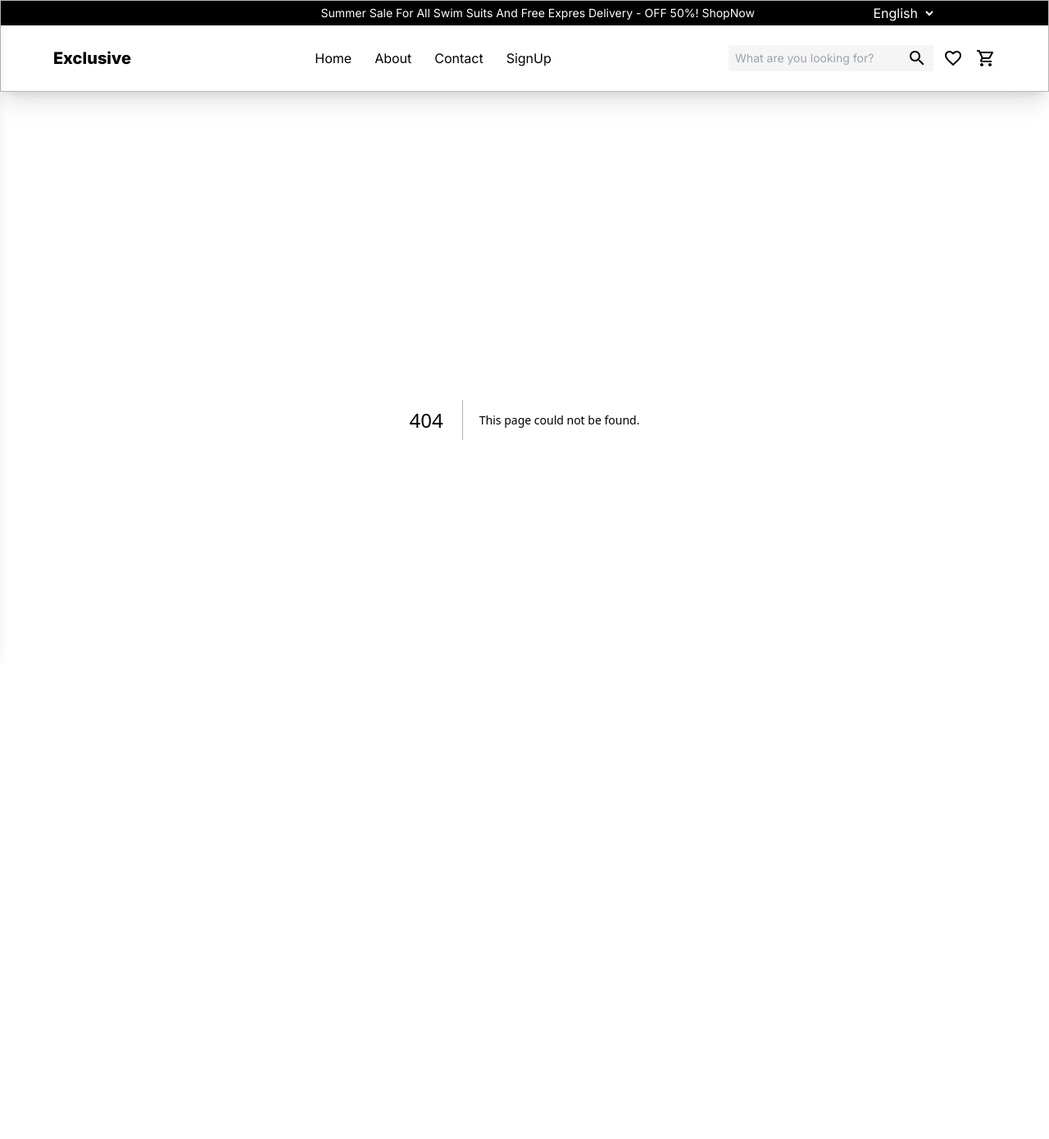
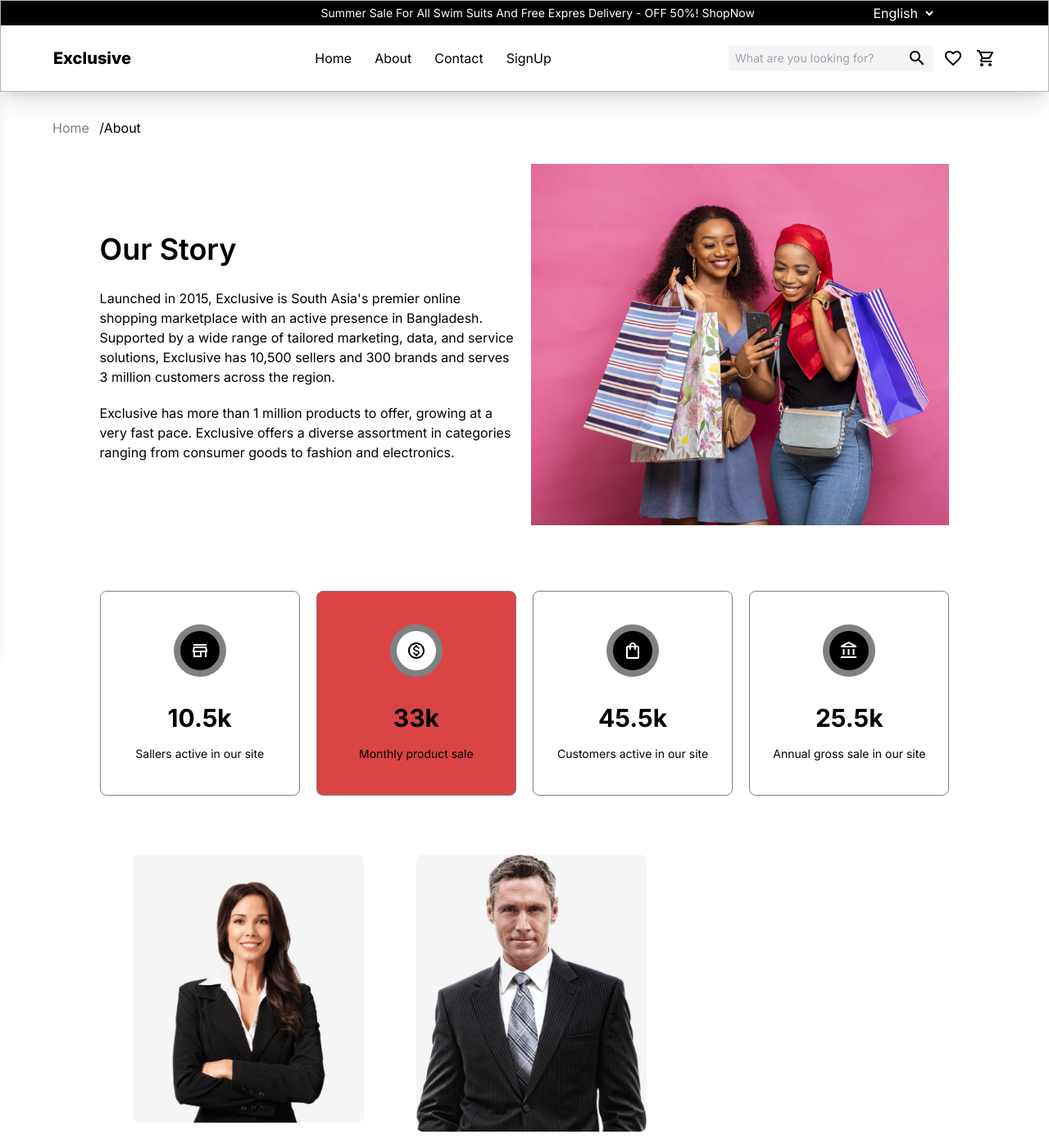
Before and after one commit to EasyCode01/e-shop, a Next.js app: page /about in a window 1280 px wide. Before the commit this address had no page. Shown: the top 1390 px of the page at 82% size. Before the commit the page ends 912 px from the top, so only its background shows below. Built offline with nearby package versions, Linux system fonts and the light colour scheme.

Commit message:
completed about page

```diff
--- /dev/null
+++ b/app/about/page.jsx
@@ -0,0 +1,59 @@
+"use client";
+import { usePathname } from "next/navigation";
+import AnalyticCard from "../components/about/AnalyticCard";
+import FounderCard from "../components/about/FounderCard";
+import FastDelivery from "../sections/home/FastDelivery";
+
+export default function About() {
+  const pathname = usePathname();
+
+  return (
+    <main className="container pt-8">
+      <nav className="capitalize">
+        <span className="text-deep-gray mr-2">Home </span>
+        {pathname}
+      </nav>
+
+      <div className="container py-8 flex flex-col gap-10">
+        <div className="flex flex-col-reverse md:flex-row items-center">
+          <div className="md:flex-1 flex flex-col gap-5 pr-4">
+            <h1 className="text-4xl font-semibold py-2">Our Story</h1>
+            <p>
+              Launched in 2015, Exclusive is South Asia's premier online
+              shopping marketplace with an active presence in Bangladesh.
+              Supported by a wide range of tailored marketing, data, and service
+              solutions, Exclusive has 10,500 sellers and 300 brands and serves
+              3 million customers across the region.
+            </p>
+            <p>
+              Exclusive has more than 1 million products to offer, growing at a
+              very fast pace. Exclusive offers a diverse assortment in
+              categories ranging from consumer goods to fashion and electronics.
+            </p>
+          </div>
+          <div className="md:flex-1">
+            <img
+              src="images/two-african-ladies.png"
+              alt="about image"
+              className="w-full"
+            />
+          </div>
+        </div>
+
+        <div className="flex flex-col gap-10 py-10">
+          <div className="grid grid-cols-1 md:grid-cols-2 lg:grid-cols-4 gap-5">
+            <AnalyticCard />
+          </div>
+          <div className="flex gap-5 flex-col">
+            <div className="flex overflow-x-hidden w-full ">
+              <FounderCard />
+            </div>
+            <div className="pt-12">
+              <FastDelivery />
+            </div>
+          </div>
+        </div>
+      </div>
+    </main>
+  );
+}
--- /dev/null
+++ b/app/components/about/AnalyticCard.jsx
@@ -0,0 +1,28 @@
+import { analytics } from "@/app/constant/data";
+
+export default function AnalyticCard() {
+  return (
+    <>
+      {analytics.map((item, index) => (
+        <div
+          className={`analytics p-4 rounded-lg text-center ${
+            index === 1 ? "bg-red" : ""
+          }`}
+          key={index}
+        >
+          <div className="rounded-full w-16 h-16 flex items-center justify-center bg-deep-gray mx-auto mb-4">
+            <div
+              className={`${
+                index === 1 ? "bg-white text-black" : "bg-black text-white"
+              } rounded-full w-12 h-12 flex items-center justify-center`}
+            >
+              {item.icon}
+            </div>
+          </div>
+          <p className="text-3xl font-bold">{item.number}</p>
+          <small className="text-sm">{item.title}</small>
+        </div>
+      ))}
+    </>
+  );
+}
--- /dev/null
+++ b/app/components/about/FounderCard.jsx
@@ -0,0 +1,56 @@
+"use client";
+import { useEffect, useState } from "react";
+import { founders } from "@/app/constant/data";
+
+export default function FounderCard() {
+  const [currentIndex, setCurrentIndex] = useState(0);
+  const numVisibleCards = 3;
+
+  const nextSlide = () => {
+    setCurrentIndex((currentIndex + 1) % founders.length);
+  };
+
+  useEffect(() => {
+    const intervalId = setInterval(nextSlide, 5000);
+    return () => clearInterval(intervalId);
+  }, [currentIndex]);
+
+  return (
+    <div className="overflow-hidden">
+      <div
+        className="flex transition-transform duration-1000 ease-in-out"
+        style={{
+          width: `${founders.length * (100 / numVisibleCards)}%`,
+          transform: `translateX(-${
+            (currentIndex % founders.length) * (100 / numVisibleCards)
+          }%)`,
+        }}
+      >
+        {founders.map((founder, index) => (
+          <div
+            key={index}
+            className="flex flex-col bg-gray-200 rounded-lg p-4 m-4 gap-4"
+            style={{ width: `${100 / numVisibleCards}%` }}
+          >
+            <div className="bg-gray rounded-lg overflow-hidden">
+              <img
+                src={founder.image}
+                alt={founder.name}
+                className="w-full h-auto object-cover"
+              />
+            </div>
+            <div className="flex flex-col gap-2">
+              <h1 className="text-2xl font-medium">{founder.name}</h1>
+              <small>{founder.role}</small>
+              <ul className="flex gap-4">
+                {founder.icons.map((icon, idx) => (
+                  <li key={idx}>{icon}</li>
+                ))}
+              </ul>
+            </div>
+          </div>
+        ))}
+      </div>
+    </div>
+  );
+}
--- a/app/constant/data.jsx
+++ b/app/constant/data.jsx
@@ -1,3 +1,13 @@
+import {
+  AccountBalanceOutlined,
+  MonetizationOnOutlined,
+  ShoppingBagOutlined,
+  StoreOutlined,
+} from "@mui/icons-material";
+import Instagram from "@mui/icons-material/Instagram";
+import LinkedIn from "@mui/icons-material/LinkedIn";
+import Twitter from "@mui/icons-material/Twitter";
+
 export const navLinks = [
   {
     label: "Home",
@@ -14,6 +24,50 @@ export const navLinks = [
   {
     label: "SignUp",
     link: "/signup",
+  },
+];
+
+export const analytics = [
+  {
+    icon: <StoreOutlined />,
+    number: "10.5k",
+    title: "Sallers active in our site",
+  },
+  {
+    icon: <MonetizationOnOutlined />,
+    number: "33k",
+    title: "Monthly product sale",
+  },
+  {
+    icon: <ShoppingBagOutlined />,
+    number: "45.5k",
+    title: "Customers active in our site",
+  },
+  {
+    icon: <AccountBalanceOutlined />,
+    number: "25.5k",
+    title: "Annual gross sale in our site",
+  },
+];
+
+export const founders = [
+  {
+    image: "/images/tom-cruise.png",
+    role: "Founder & Chairman",
+    name: "Tom Cruise",
+    icons: [<Twitter />, <Instagram />, <LinkedIn />],
+  },
+  {
+    image: "/images/emma-watson.png",
+    role: "Managing Director",
+    name: "Emma Watson",
+    icons: [<Twitter />, <Instagram />, <LinkedIn />],
+  },
+  {
+    image: "/images/will-smith.png",
+    role: "Product Designer",
+    name: "Will Smith",
+    icons: [<Twitter />, <Instagram />, <LinkedIn />],
   },
 ];
 
--- a/app/globals.css
+++ b/app/globals.css
@@ -1,6 +1,7 @@
 @tailwind base;
 @tailwind components;
 @tailwind utilities;
+@import url("https://cdn.jsdelivr.net/npm/bootstrap-icons@1.11.1/font/bootstrap-icons.css");
 
 img {
   width: auto;
@@ -17,6 +18,16 @@ img {
 
   .border-bottom {
     border: 1px solid rgba(128, 128, 128, 0.575);
+  }
+
+  .analytics {
+    flex: 1;
+    height: 250px;
+    display: flex;
+    flex-direction: column;
+    justify-content: center;
+    gap: 1rem;
+    border: 1px solid gray;
   }
 
   .product-cards {
--- /dev/null
+++ b/app/login/page.jsx
@@ -0,0 +1,3 @@
+export default function Login() {
+  return <div>Login</div>;
+}
--- /dev/null
+++ b/app/not-found.jsx
@@ -0,0 +1,16 @@
+import Link from "next/link";
+
+export default function NotFound() {
+  return (
+    <main className="flex items-center justify-center flex-col gap-5">
+      <h1 className="text-6xl font-medium">404 Not Found</h1>
+      <p>
+        You visited a page that does not exist. You may go back to the home
+        page.
+      </p>
+      <Link href="/">
+        <button className="btn-primary">Back to home page</button>
+      </Link>
+    </main>
+  );
+}
--- a/app/page.jsx
+++ b/app/page.jsx
@@ -18,12 +18,11 @@ export default function Home() {
         <BottomNavbar />
       </div>
 
-     <MiniBanner />
+      <MiniBanner />
       <ExploreProducts />
       <NewArrival />
       <FastDelivery />
       <Footer />
-
     </main>
   );
 }
--- a/app/sections/home/FastDelivery.jsx
+++ b/app/sections/home/FastDelivery.jsx
@@ -5,7 +5,7 @@ import GppGoodOutlinedIcon from "@mui/icons-material/GppGoodOutlined";
 
 import ScrollTop from "@/app/components/ScrollTop";
 
-export default function FastDelivery() {
+export default function FastDelivery({ hidden }) {
   return (
     <section className="pb-16">
       <div className="container flex flex-col items-center gap-14 relative">
@@ -44,7 +44,7 @@ export default function FastDelivery() {
           </div>
         </div>
 
-        <ScrollTop />
+        <ScrollTop className={hidden} />
       </div>
     </section>
   );
--- a/package.json
+++ b/package.json
@@ -21,7 +21,6 @@
     "react": "18.2.0",
     "react-dom": "18.2.0",
     "react-slick": "^0.29.0",
-    "slick-carousel": "^1.8.1",
     "tailwindcss": "3.3.5"
   }
 }
--- a/tailwind.config.js
+++ b/tailwind.config.js
@@ -22,6 +22,11 @@ module.exports = {
       boxShadow: {
         "3xl": "-10px -8px 15px rgba(0, 0, 0, 0.2)",
       },
+      lineHeight: {
+        12: "3rem",
+        14: "3.5rem",
+        16: "4rem",
+      },
     },
   },
   plugins: [],
```
Also changed, not shown: 1 other file (tests, documents, lock files or other folders).
